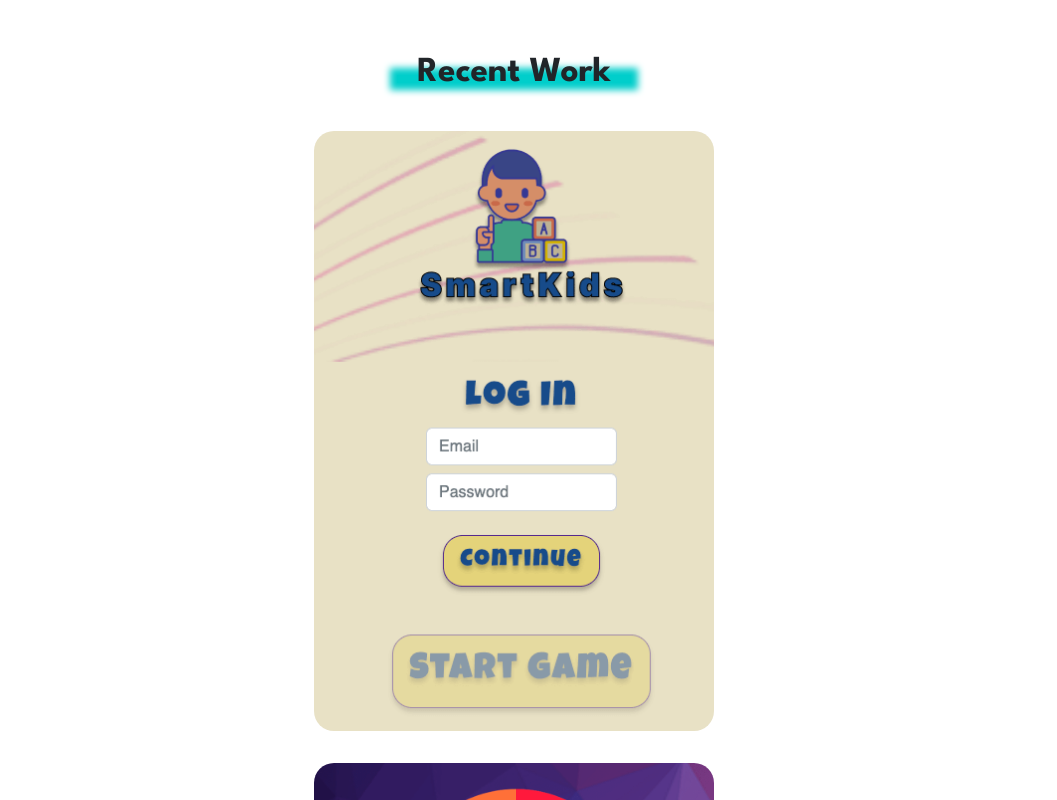
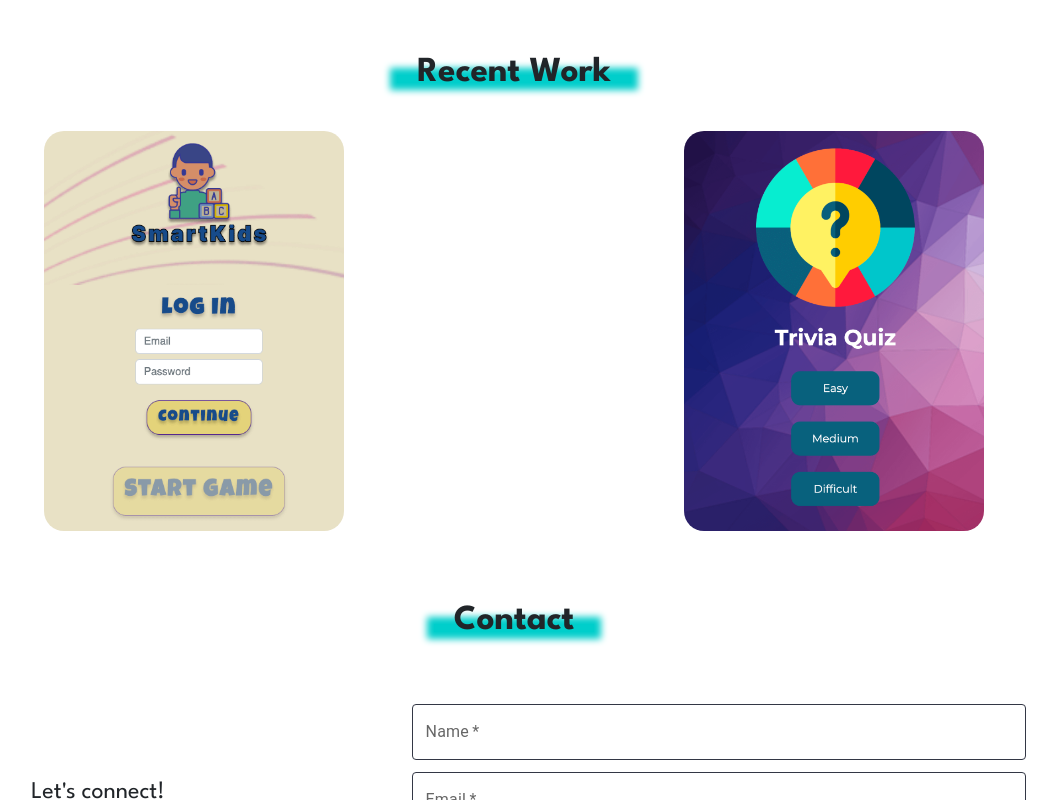
Before and after one commit to agorbacheva-y/agorbacheva-portfolio, a React (Create React App) app: page / in a window 1280 px wide. Shown: the part 1620-2420 px from the top of the page, without its empty margins (126-1183 px from the left). Built offline with nearby package versions, Linux system fonts and the light colour scheme.

Commit message:
wrap projects on tablet screen

```diff
--- a/src/components/Projects.js
+++ b/src/components/Projects.js
@@ -10,6 +10,7 @@ const Projects = ( props, ref ) => {
     <div className="projects" ref={ref}>
       <Title>Recent Work</Title>
 
+      <div className="projects__container">
       {/* SmartKids Learning Game */}
       <div className="project__container">
         <img src={login} alt="main menu" className="project__img" />
@@ -75,6 +76,8 @@ const Projects = ( props, ref ) => {
           </div>
         </div>
       </div>
+
+      </div>
     </div>
   );
 };
--- a/src/styles/index.scss
+++ b/src/styles/index.scss
@@ -466,21 +466,11 @@
   }
 
   /* PROJECTS for tablet */
-  .project__container {
-    max-width: 400px;
-    min-height: 600px;
-  }
-
-  .project__img {
-    max-width: 400px;
-    min-height: 600px;
-  }
-
-  .project__overlay {
-    max-width: 400px;
-    min-height: 600px;
-    align-items: center;
+  .projects__container {
+    max-width: 100%;
     display: flex;
+    flex-direction: row;
+    flex-wrap: wrap;
   }
 
   .project__title {
```
Also changed, not shown: 2 other files (tests, documents, lock files or other folders).
